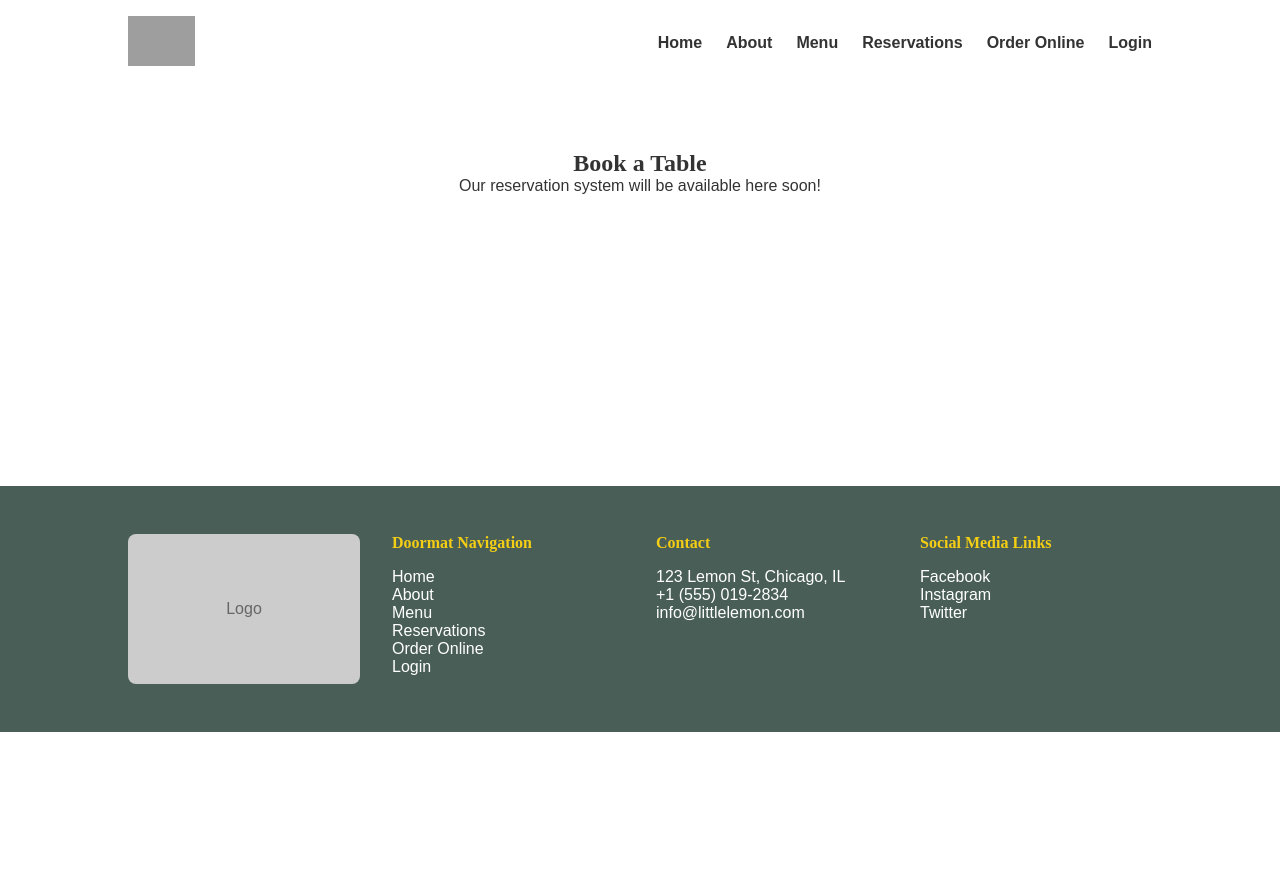
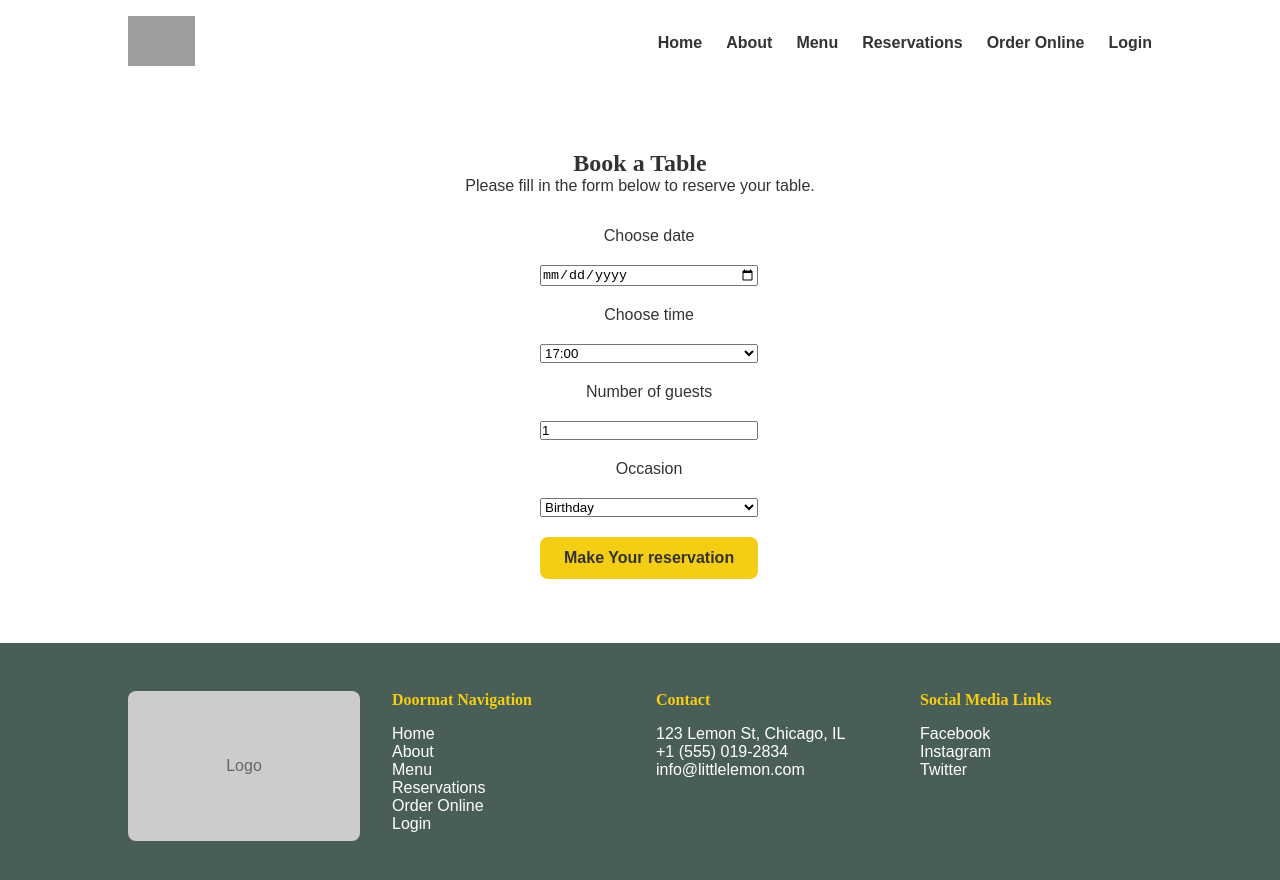
Before and after one commit to jmora123/capstone, a React (Create React App) app: page /booking in a window 1280 px wide. Shown: the top 880 px of the page. Before the commit the page ends 800 px from the top, so only its background shows below. Built offline with nearby package versions, Linux system fonts and the light colour scheme; grey boxes are pictures that could not be loaded.

Commit message:
Inclusion of React States and Unit Tests

```diff
--- /dev/null
+++ b/src/BookingForm.js
@@ -0,0 +1,74 @@
+import React, { useState } from 'react';
+
+function BookingForm({ availableTimes, dispatch }) {
+  const [date, setDate] = useState('');
+  const [time, setTime] = useState('17:00');
+  const [guests, setGuests] = useState(1);
+  const [occasion, setOccasion] = useState('Birthday');
+
+  // Función para capturar la fecha y activar el dispatch en Main.js
+  const handleDateChange = (e) => {
+    const selectedDate = e.target.value;
+    setDate(selectedDate);
+    // Notificamos al reductor enviando la nueva fecha
+    dispatch({ type: 'UPDATE_TIMES', date: selectedDate });
+  };
+
+  const handleSubmit = (e) => {
+    e.preventDefault();
+    console.log("Reserva enviada con los siguientes datos:");
+    console.log({ date, time, guests, occasion });
+  };
+
+  return (
+    <form style={{ display: 'grid', maxWidth: '200px', gap: '20px', margin: '0 auto' }} onSubmit={handleSubmit}>
+      <label htmlFor="res-date">Choose date</label>
+      <input
+        type="date"
+        id="res-date"
+        value={date}
+        onChange={handleDateChange}
+        required
+      />
+
+      <label htmlFor="res-time">Choose time</label>
+      <select
+        id="res-time"
+        value={time}
+        onChange={(e) => setTime(e.target.value)}
+      >
+        {/* Usamos las horas recibidas por props desde Main.js */}
+        {availableTimes.map((availableTime) => (
+          <option key={availableTime} value={availableTime}>
+            {availableTime}
+          </option>
+        ))}
+      </select>
+
+      <label htmlFor="guests">Number of guests</label>
+      <input
+        type="number"
+        placeholder="1"
+        min="1"
+        max="10"
+        id="guests"
+        value={guests}
+        onChange={(e) => setGuests(e.target.value)}
+      />
+
+      <label htmlFor="occasion">Occasion</label>
+      <select
+        id="occasion"
+        value={occasion}
+        onChange={(e) => setOccasion(e.target.value)}
+      >
+        <option>Birthday</option>
+        <option>Anniversary</option>
+      </select>
+
+      <input type="submit" value="Make Your reservation" className="btn-primary" />
+    </form>
+  );
+}
+
+export default BookingForm;
--- a/src/BookingPage.js
+++ b/src/BookingPage.js
@@ -1,10 +1,17 @@
 import React from 'react';
+import BookingForm from './BookingForm';
 
-function BookingPage() {
+function BookingPage(props) {
   return (
     <section style={{ padding: '4rem 10%', textAlign: 'center', minHeight: '50vh' }}>
       <h1>Book a Table</h1>
-      <p>Our reservation system will be available here soon!</p>
+      <p style={{ marginBottom: '2rem' }}>Please fill in the form below to reserve your table.</p>
+
+      {/* Pasamos las props recibidas de Main.js hacia el BookingForm */}
+      <BookingForm
+        availableTimes={props.availableTimes}
+        dispatch={props.dispatch}
+      />
     </section>
   );
 }
--- a/src/Main.js
+++ b/src/Main.js
@@ -1,14 +1,36 @@
-import React from 'react';
+import React, { useReducer } from 'react';
 import { Routes, Route } from 'react-router-dom';
 import Homepage from './Homepage';
 import BookingPage from './BookingPage';
 
+// 1. Función para definir el estado inicial de las horas disponibles
+export function initializeTimes() {
+  return ['17:00', '18:00', '19:00', '20:00', '21:00', '22:00'];
+}
+
+// 2. Función reductora para actualizar las horas según la fecha seleccionada
+export function updateTimes(state, action) {
+  // Por ahora devuelve las mismas horas independientemente de la fecha
+  return ['17:00', '18:00', '19:00', '20:00', '21:00', '22:00'];
+}
+
 function Main() {
+  // 3. Inicializamos useReducer enviando la función reductora y la función inicializadora
+  const [availableTimes, dispatch] = useReducer(updateTimes, [], initializeTimes);
+
   return (
-    <main className="main-content">
+    <main className="main">
       <Routes>
         <Route path="/" element={<Homepage />} />
-        <Route path="/booking" element={<BookingPage />} />
+        <Route
+          path="/booking"
+          element={
+            <BookingPage
+              availableTimes={availableTimes}
+              dispatch={dispatch}
+            />
+          }
+        />
       </Routes>
     </main>
   );
```
Also changed, not shown: 2 other files (tests, documents, lock files or other folders).
